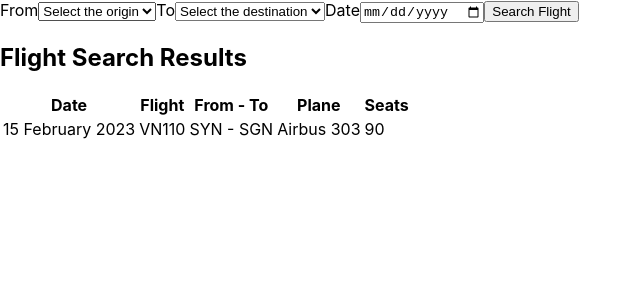
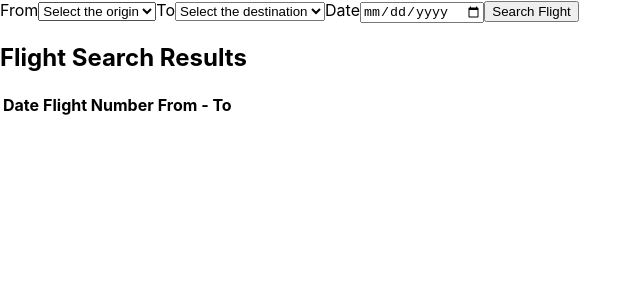
Before and after one commit to Jeffrey-Fazal/tail-airline-client, a React (Create React App) app: page /search in a window 1280 px wide. Shown: the top 300 px of the page, without its empty margins (0-641 px from the left). Built offline with nearby package versions, Linux system fonts and the light colour scheme.

Commit message:
done search and result display TODO: connect with live database

```diff
--- a/src/common/FlightsTable.jsx
+++ b/src/common/FlightsTable.jsx
@@ -1,33 +1,38 @@
 import React, { Component } from 'react';
 
-const FlightsTable = () => {
+const FlightsTable = ( { flights }) => {
+    let rows = [];
+    console.log(flights);
+    flights.forEach(flight => {
+        rows.push(<FlightRow flight={flight} key={flight.id} />)
+    })
     return (
         <table>
             <thead>
                 <tr>
                     <th>Date</th>
-                    <th>Flight</th>
+                    <th>Flight Number</th>
                     <th>From - To</th>
-                    <th>Plane</th>
-                    <th>Seats</th>
+                    {/* <th>Plane</th>
+                    <th>Seats</th> */}
                 </tr>
             </thead>
             <tbody>
-                <FlightRow />
+                { rows }
             </tbody>
         </table>
     )
 };
 
 
-const FlightRow = () => {
+const FlightRow = ( { flight }) => {
     return (
         <tr>
-            <td>15 February 2023</td>
-            <td>VN110</td>
-            <td>SYN - SGN</td>
-            <td>Airbus 303</td>
-            <td>90</td>
+            <td>{ flight.date }</td>
+            <td>{ flight.flight_number }</td>
+            <td>{ flight.origin} - { flight.destination }</td>
+            {/* <td>{ flight.airplane.name }</td>
+            <td>{ flight.airplane.rows.count() * flight.airplane.colums.count() }</td> */}
         </tr>
     )
 };
--- a/src/pages/search/SearchPage.jsx
+++ b/src/pages/search/SearchPage.jsx
@@ -7,9 +7,10 @@ class SearchPage extends Component {
         super();
         this.state = {
             flights: [
-                { "id": 4, "flight_number": "SYDAUHAM", "origin": "SYD", "destination": "AUD", "date": "2023-05-08T09:53:01.000Z", "airplane_id": 1, "created_at": "2023-02-07T22:48:28.483Z", "updated_at": "2023-02-07T22:48:28.483Z", "url": "http://localhost:3001/flights/4.json" },
-                { "id": 5, "flight_number": "QLDWAAPM", "origin": "QLD", "destination": "WAH", "date": "2023-05-09T09:53:01.000Z", "airplane_id": 1, "created_at": "2023-02-07T22:48:28.487Z", "updated_at": "2023-02-07T22:48:28.487Z", "url": "http://localhost:3001/flights/5.json" },
-                { "id": 6, "flight_number": "ADLNTHAM", "origin": "ADL", "destination": "NTO", "date": "2023-04-03T09:53:01.000Z", "airplane_id": 2, "created_at": "2023-02-07T22:48:28.492Z", "updated_at": "2023-02-07T22:48:28.492Z", "url": "http://localhost:3001/flights/6.json" }],
+                { "id": 4, "flight_number": "SYDAUHAM", "origin": "SYD", "destination": "AUD", "date": "2023-05-08", "airplane_id": 1, "created_at": "2023-02-07T22:48:28.483Z", "updated_at": "2023-02-07T22:48:28.483Z", "url": "http://localhost:3001/flights/4.json" },
+                { "id": 5, "flight_number": "QLDWAAPM", "origin": "QLD", "destination": "WAH", "date": "2023-05-09", "airplane_id": 1, "created_at": "2023-02-07T22:48:28.487Z", "updated_at": "2023-02-07T22:48:28.487Z", "url": "http://localhost:3001/flights/5.json" },
+                { "id": 6, "flight_number": "ADLNTHAM", "origin": "ADL", "destination": "NTO", "date": "2023-04-03", "airplane_id": 2, "created_at": "2023-02-07T22:48:28.492Z", "updated_at": "2023-02-07T22:48:28.492Z", "url": "http://localhost:3001/flights/6.json" }],
+            result: [],
         }
 
         this.searchFlights = this.searchFlights.bind(this);
@@ -18,14 +19,24 @@ class SearchPage extends Component {
     searchFlights(origin, destination,date) {
         console.log("searching...", origin, destination, date);
         // TODO: filter the flights by origin, destination and date
+        // fetch all flights
+        // filter flights according to the origin, destination and date
+        // handle the case of no flights found
+        // reset the result of the previous search
+        // this.setState({ result: [] });
+        console.log(this.state.flights)
 
+        let availableFlights = this.state.flights.filter(flight => flight.origin === origin && flight.destination === destination && flight.date === date)
+
+        this.setState( { result: availableFlights})
+        console.log(this.state.result);
     }
 
     render() {
         return (
             <div>
                 <SearchBar origins={this.state.flights.map(flight => flight['origin'])} destinations={this.state.flights.map(flight => flight['destination'])} onSubmit={this.searchFlights}/>
-                <Flights />
+                <Flights flights={this.state.result} />
             </div>
         )
     }
@@ -100,11 +111,11 @@ const DestinationSelect = ({ destinations, handleChangeDestination }) => {
 
     )
 };
-const Flights = () => {
+const Flights = ( { flights }) => {
     return (
         <div>
             <h2>Flight Search Results</h2>
-            <FlightsTable />
+            <FlightsTable flights={flights}/>
         </div>
     )
 };
```
